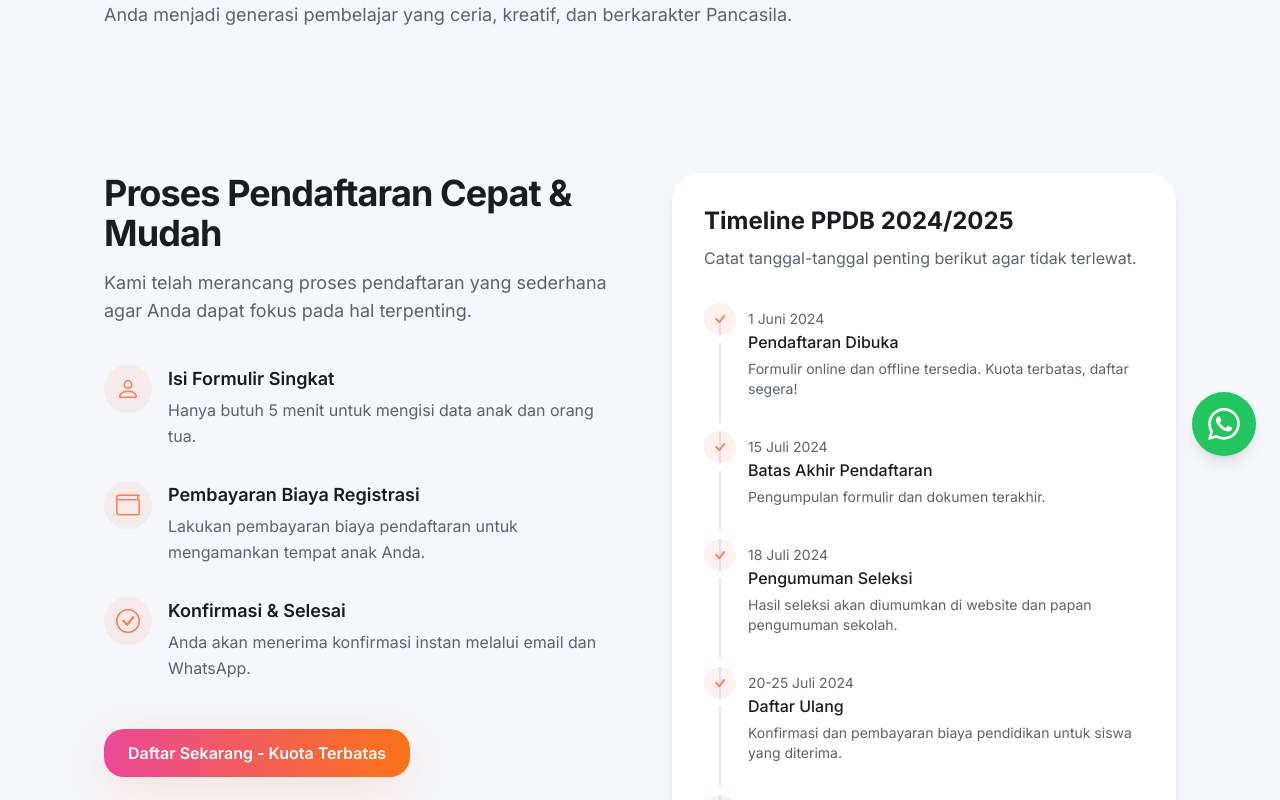
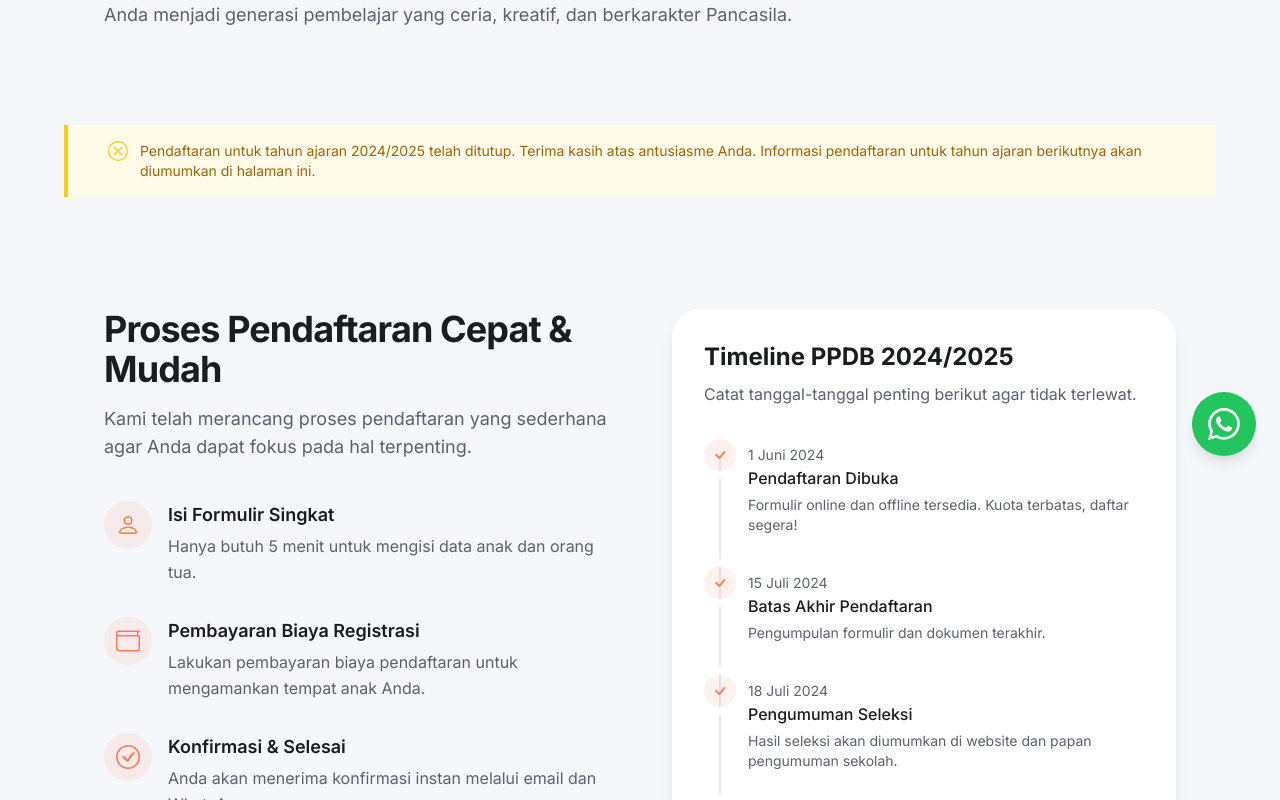
Before and after one commit to jwrfree/tk-kartikasari, a Next.js app: page /ppdb in a window 1280 px wide. Shown: the part 320-1120 px from the top of the page. Built offline with nearby package versions, Linux system fonts and the light colour scheme.

Commit message:
feat: Add registration closed status to PPDB page

```diff
--- a/app/ppdb/page.tsx
+++ b/app/ppdb/page.tsx
@@ -1,6 +1,6 @@
 
 import PageHeader from "@/components/layout/PageHeader";
-import { Check, CheckCircle, Clock, Person as User, Wallet } from "react-bootstrap-icons";
+import { Check, CheckCircle, Clock, Person as User, Wallet, XCircle } from "react-bootstrap-icons";
 import Link from "next/link";
 import PageSection from "@/components/layout/PageSection";
 import { ppdbFaqs, syaratDanKetentuan } from "@/content/ppdb";
@@ -30,6 +30,21 @@ export default function PpdbPage() {
         eyebrow="PPDB 2024/2025"
       />
 
+      {/* Status Pendaftaran Ditutup */}
+      <div className="bg-yellow-50 border-l-4 border-yellow-400 p-4 my-8 content-container">
+        <div className="flex">
+          <div className="flex-shrink-0">
+            <XCircle className="h-5 w-5 text-yellow-400" aria-hidden="true" />
+          </div>
+          <div className="ml-3">
+            <p className="text-sm text-yellow-700">
+              Pendaftaran untuk tahun ajaran 2024/2025 telah ditutup. Terima kasih atas antusiasme Anda. Informasi pendaftaran untuk tahun ajaran berikutnya akan diumumkan di halaman ini.
+            </p>
+          </div>
+        </div>
+      </div>
+
+
       {/* Proses Pendaftaran */}
       <div className="bg-surfaceAlt">
         <div className="content-container py-16 sm:py-20">
@@ -43,7 +58,7 @@ export default function PpdbPage() {
                 <Step icon={<CheckCircle className="h-6 w-6 text-primary" />} title="Konfirmasi & Selesai" description="Anda akan menerima konfirmasi instan melalui email dan WhatsApp." />
               </div>
               <div className="mt-12">
-                <Link href="/ppdb/formulir" className="btn-primary">Daftar Sekarang - Kuota Terbatas</Link>
+                <button className="btn-primary" disabled>Pendaftaran Telah Ditutup</button>
               </div>
             </div>
             <div className="rounded-2xl bg-surface p-8 shadow-lg">
@@ -92,7 +107,7 @@ export default function PpdbPage() {
                     <td className="whitespace-nowrap px-3 py-4 text-sm text-text font-semibold">{formatRupiah(item.jumlah)}</td>
                     <td className="hidden lg:table-cell whitespace-normal px-3 py-4 text-sm text-text-muted">{item.deskripsi}</td>
                   </tr>
-                ))}
+                ))}\
               </tbody>
             </table>
           </div>
@@ -163,7 +178,7 @@ function Timeline({ items }: { items: { date: string; title: string; description
               </div>
             </div>
           </li>
-        ))}
+        ))}\
       </ul>
     </div>
   );
```
